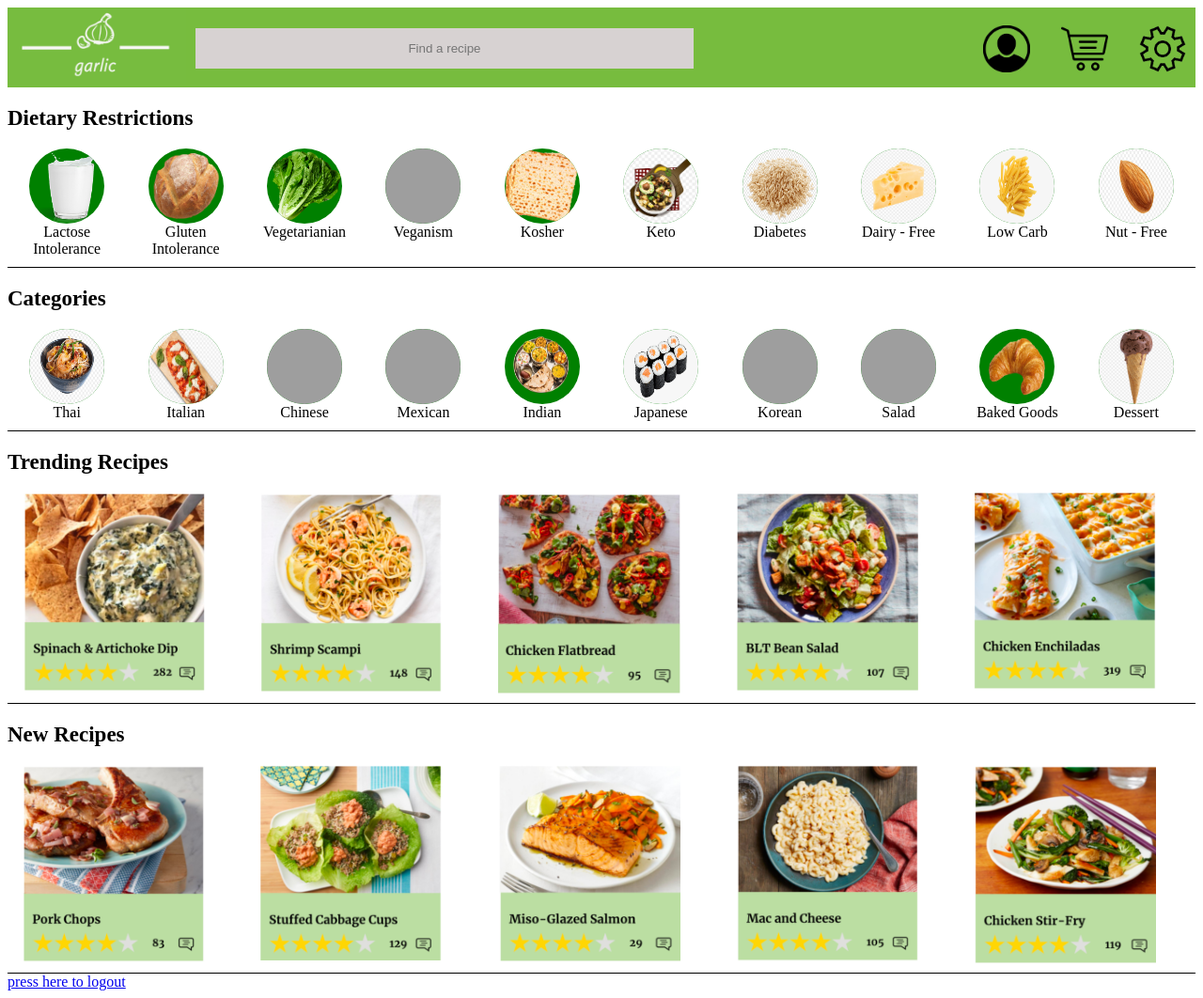
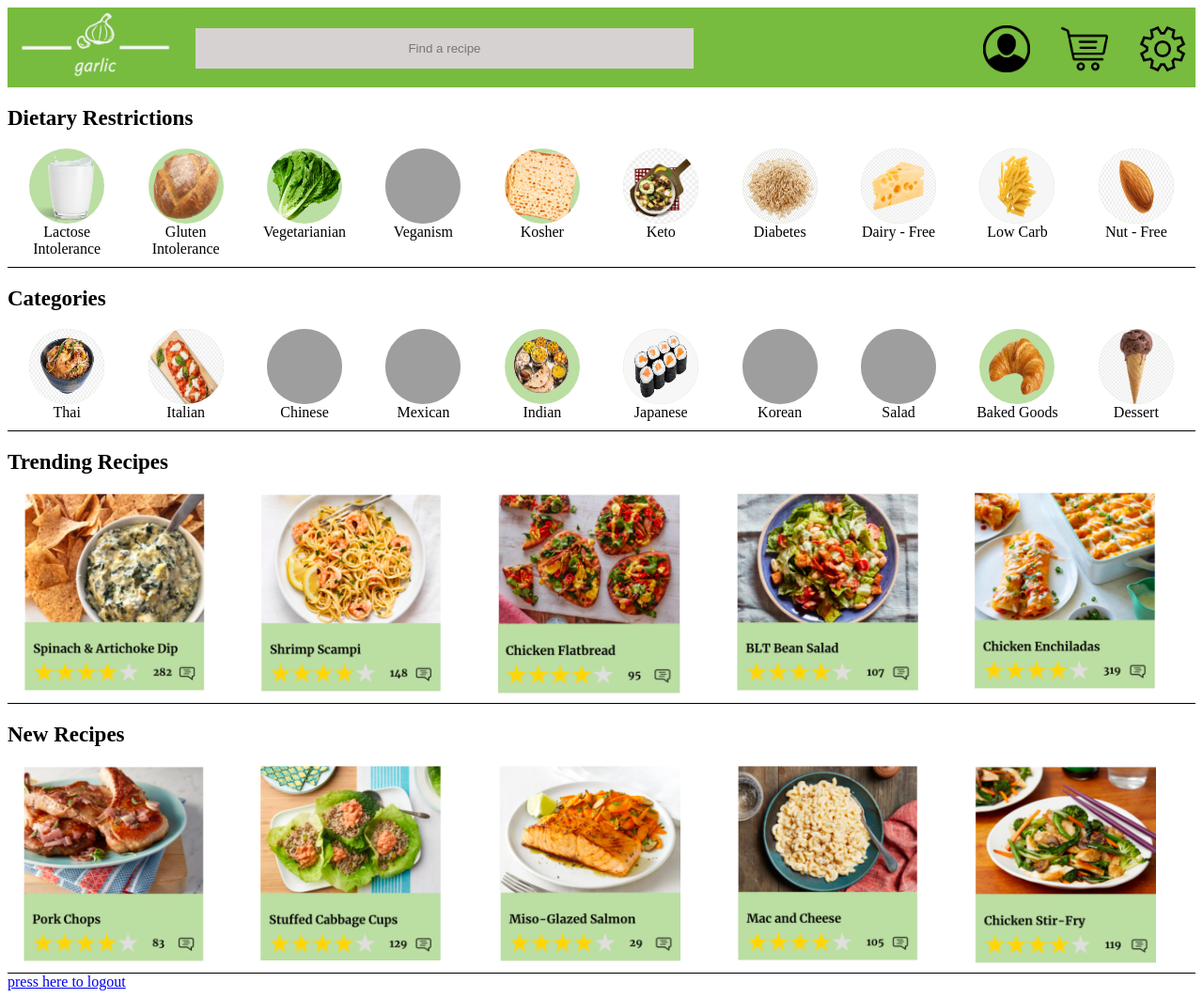
Before and after one commit to Omer-Mus/Final_Project, a Flask app: page /home.html in a window 1280 px wide. Shown: the whole page at 94% size. Run offline with Flask 2, Linux system fonts and the light colour scheme; grey boxes are pictures that could not be loaded.

Commit message:
- style.css

```diff
--- a/static/style.css
+++ b/static/style.css
@@ -302,7 +302,7 @@
     width: 80px;
     height: 80px;
     border-radius: 80px;
-    background-color: green;
+    background-color: #bbdea2;
 }
 
 .category {
```
